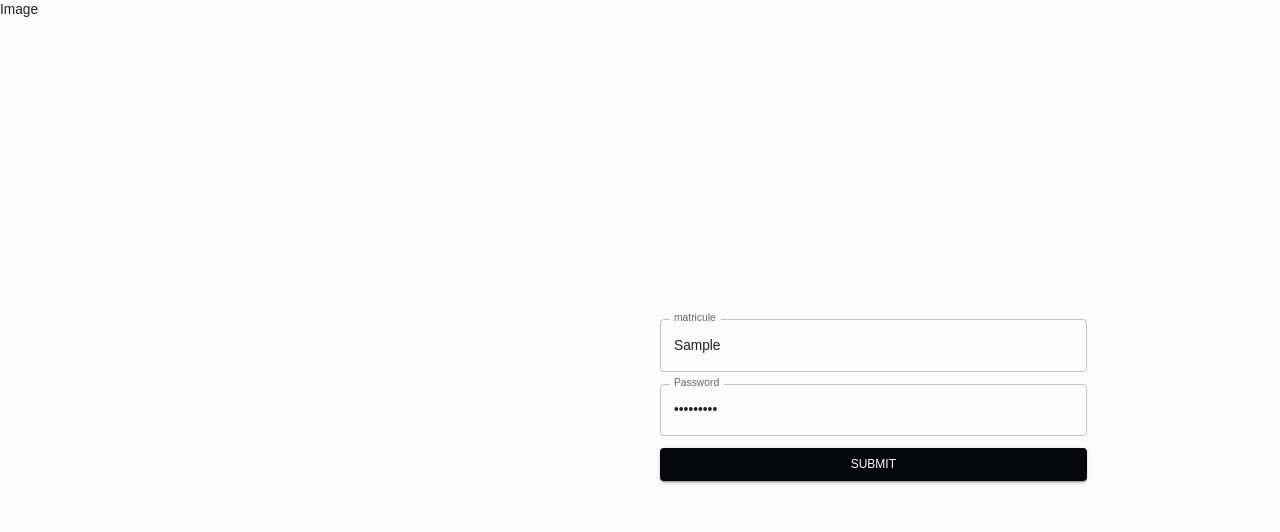
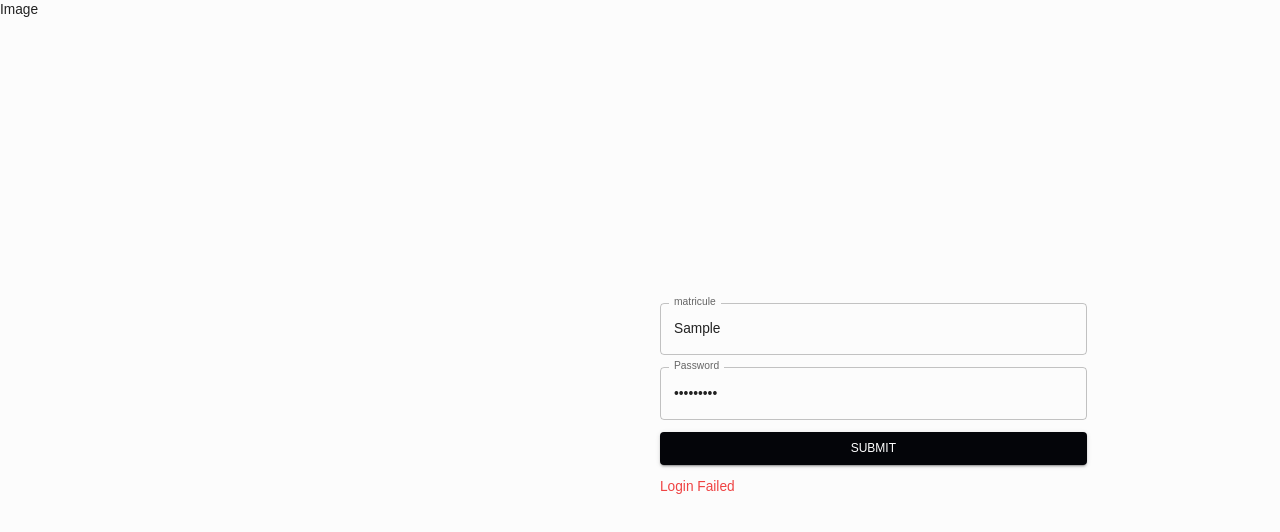
Before and after one commit to jamelHub/pfe-frontend, a React (Create React App) app: page /login in a window 1280 px wide. Both pictures are taken after typing "Sample", "Sample123" into the empty fields and a click on the button "SUBMIT". Shown: the top 532 px of the page. Built offline with nearby package versions, Linux system fonts and the light colour scheme; no server answers.

Commit message:
login finished

```diff
--- a/src/scenes/login/index.jsx
+++ b/src/scenes/login/index.jsx
@@ -9,6 +9,7 @@ import { setWithExpiry } from '../../util/localstorage';
 import { useNavigate } from 'react-router-dom';
 import { sessionActions } from '../../store';
 import { useDispatch, useSelector } from 'react-redux';
+import { useState } from 'react';
 
 const validationSchema = yup.object({
   matricule: yup
@@ -23,6 +24,9 @@ const validationSchema = yup.object({
 const Login = () => {
   const navigate = useNavigate();
   const dispatch = useDispatch();
+
+
+  const [failed,setFailed]= useState('')
 
   const formik = useFormik({
     initialValues: {
@@ -53,11 +57,11 @@ const Login = () => {
         dispatch(sessionActions.updateUser(user));
         navigate('/');
       } else {
-        throw Error(await response.text());
+        throw Error(await response.json());
       }
     } catch (error) {
-      //   setFailed(true);
-      //   setPassword('');
+        setFailed("Login Failed");
+
     }
   };
 
@@ -95,6 +99,8 @@ const Login = () => {
           <Button color="primary" variant="contained" fullWidth type="submit">
             Submit
           </Button>
+
+          {failed && <p className='text-red-500	'> {failed}</p>}
         </form>
       </div>
     </div>
--- a/src/scenes/users/index.jsx
+++ b/src/scenes/users/index.jsx
@@ -64,9 +64,6 @@ const deleteUser = async (userId) =>{
     handleUsers();
 
     if (response.ok) {
-
-
-      // dispatch(usersActions.update(user));
     } else {
       throw Error(await response.text());
     }
```
